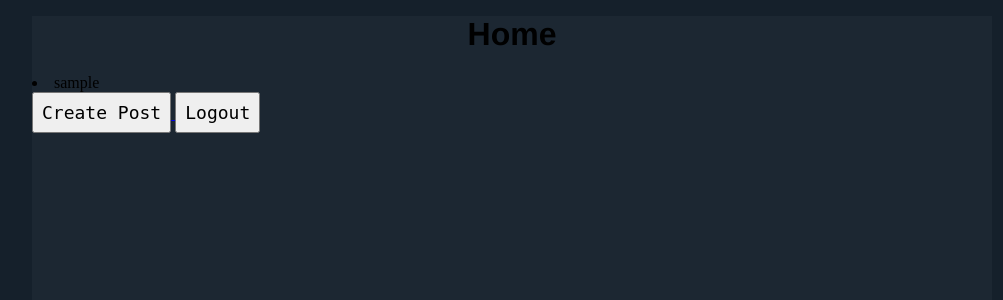
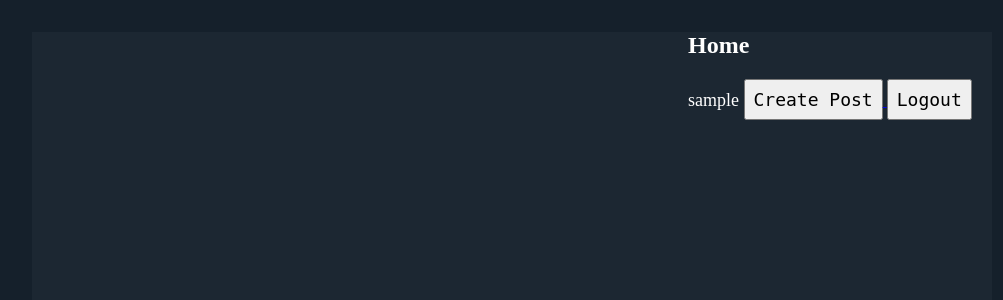
Before and after one commit to mps751/Blog_Python, a Flask app: page / in a window 1280 px wide. Shown: the top 300 px of the page, without its empty margins (128-1131 px from the left). Run offline with Flask 2, Linux system fonts and the light colour scheme; the visitor is signed in with stand-in values (Sample User, id 1); data comes from the database, SQL or seed files in the repository; both versions use the stored data as it was before the commit; data that the repository does not hold is empty.

Commit message:
Atualizando CSS

```diff
--- a/app.py
+++ b/app.py
@@ -4,6 +4,7 @@ from flask_sqlalchemy import SQLAlchemy
 from werkzeug.security import check_password_hash, generate_password_hash
 from flask_login import LoginManager, UserMixin, current_user, logout_user, login_user, login_required
 from sqlalchemy.exc import IntegrityError
+from sqlalchemy import desc
 
 app = Flask("blog")
 app.config['SQLALCHEMY_DATABASE_URI'] = 'sqlite:///app.db'
@@ -16,7 +17,6 @@ login = LoginManager(app)
 class Post(db.Model):
     __tablename__ = 'posts'
     id = db.Column(db.Integer, primary_key=True, autoincrement=True)
-    title = db.Column(db.String(70), nullable=False)
     body = db.Column(db.String(500), nullable=False)
     created = db.Column(db.DateTime, default=datetime.now)
     user_id = db.Column(db.Integer, db.ForeignKey('users.id'))
@@ -44,7 +44,7 @@ db.create_all()
 @app.route("/")
 @app.route("/home")
 def index():
-    posts = Post.query.all()
+    posts = Post.query.order_by(desc(Post.created)).limit(3).all()
     return render_template('home.html', posts = posts)
 
 @app.route('/register', methods=['POST', 'GET'])
@@ -93,10 +93,9 @@ def logout():
 @login_required
 def create():
     if request.method == "POST":
-        title = request.form['title']
         body = request.form['body']
         try:
-            post = Post(title=title, body=body, author=current_user)
+            post = Post(body=body, author=current_user)
             db.session.add(post)
             db.session.commit()
             return redirect(url_for('index'))
--- a/static/style.css
+++ b/static/style.css
@@ -1,8 +1,3 @@
-.home h1 {
-    text-align: center;
-    font-family: "Helvetica";
-}
-
 html{
     font-family: "sans-serif";
     background: #15202B;
@@ -13,6 +8,27 @@ body{
     max-width: 960px;
     margin: 0 auto;
     background-color: #1C2732;
+}
+
+.nav {
+    margin-top: 1em;
+    margin-left: 41em;
+}
+
+.nav span {
+    font-size: large;
+    color: #ffffff
+}
+
+.nav h1 {
+    margin-right: 50em;
+    color: #ffffff;
+}
+
+.nav button{
+    font-size: large;
+    font-family: Andale Mono, monospace;
+    padding: 8px;
 }
 
 .post {
@@ -55,8 +71,23 @@ body{
     font-family: "Candara";
 }
 
-.home button {
+.flash {
     font-size: large;
+    color: #ffffff;
+    font-family: "Candara";
+    margin-bottom: 1em;
+}
+
+.about {
     font-family: Andale Mono, monospace;
-    padding: 8px;
+    font-size: 0.8em;
+
 }
+
+.date {
+    font-size: 0.7em;
+}
+
+.body {
+    font-size: 0.9em;
+}
--- a/templates/create.html
+++ b/templates/create.html
@@ -10,7 +10,6 @@
 
 {% block content %}
 <form method="POST">
-    <input id="title" name="title" required value="{{ request.form['title'] }}">
     <textarea id="body" name="body" > {{ request.form['body'] }} </textarea>
 
     <input type="submit" value="POST">
--- a/templates/home.html
+++ b/templates/home.html
@@ -1,15 +1,15 @@
 {% extends "index.html" %}
 
-{% block title %} Página Inicial {% endblock %}
+{% block title %} Home {% endblock %}
 
 {% block content %}
 {% for post in posts %}
     <article class="post">
         <header>
             <div>
-                <h1>{{ post.title }}</h1>
                 <div class="about">
-                    by {{ post.author.username }} on {{ post.created.strftime('%d/%m/%Y') }}
+                    {{ post.author.username }} <span class="date">
+                        {{ post.created.strftime('%d/%m/%Y') }} </span>
                 </div>
             </div>
         </header>
--- a/templates/index.html
+++ b/templates/index.html
@@ -2,14 +2,12 @@
     <head>
         <title> {% block title %} {% endblock %} </title>
         <link rel="stylesheet" href="/static/style.css">
-    </head>
 
-    <body>
-        <div class="home">
-            <h1> Home </h1>
+        <div class="nav">
             <nav>
+                <h1> Home </h1>
                 {% if current_user.is_authenticated %}
-                    <li> <span> {{current_user.username}} </span> </li>
+                    <span> {{current_user.username}} </span>
                     <a href="{{ url_for('create') }}">
                         <button> Create Post </button>
                     </a>
@@ -26,14 +24,16 @@
                 {% endif %}
             </nav>
         </div>
+    </head>
+
+    <body>
+        <div class="home">
+        </div>
         <section class="content">
             <header>
                 {% block header %}
+
                 {% endblock %}
-
-                {% for message in get_flashed_messages() %}
-                    <div class="flash"> {{ message }} </div>
-                {% endfor %}
 
             </header>
             {% block content %}
--- a/templates/login.html
+++ b/templates/login.html
@@ -11,7 +11,12 @@
 
     <input type="password" password" name="password" placeholder="Password" required>
 
+        {% for message in get_flashed_messages() %}
+            <div class="flash"> {{ message }} </div>
+        {% endfor %}
+
     <input type="submit" value="LOGIN">
+
 </form>
 
 {% endblock %}
```
Also changed, not shown: app.db.
